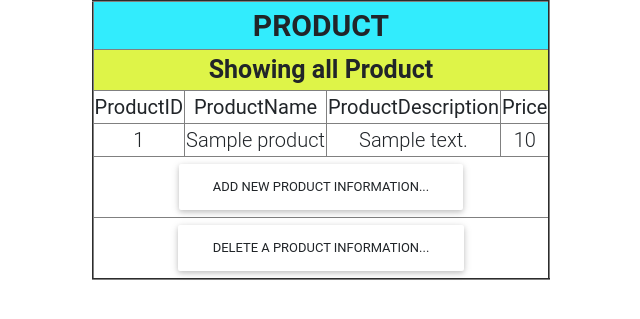
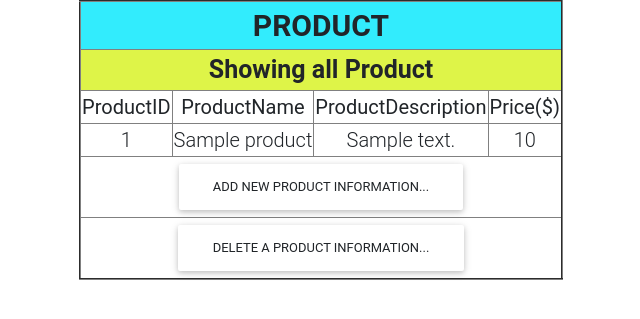
Before and after one commit to QuangMinh3110/Product, a PHP site: page / in a window 1280 px wide. Shown: the top 319 px of the page, without its empty margins (319-959 px from the left). Run offline with PHP 8.4, Linux system fonts and the light colour scheme; tables that the repository leaves empty or names only in its code hold one stand-in row (values such as "Sample post"); data that the repository does not hold is empty; some libraries are stand-ins or nearby versions.

Commit message:
Update index.php

```diff
--- a/index.php
+++ b/index.php
@@ -64,7 +64,7 @@ $pdo = new PDO("pgsql:" . sprintf(
 				<th class="b">ProductID</th>
 				<th class="b">ProductName</th>
 				<th class="b">ProductDescription</th>
-				<th class="b">Price</th>
+				<th class="b">Price($)</th>
 			</tr>
 		</thead>
 		</body>
```
